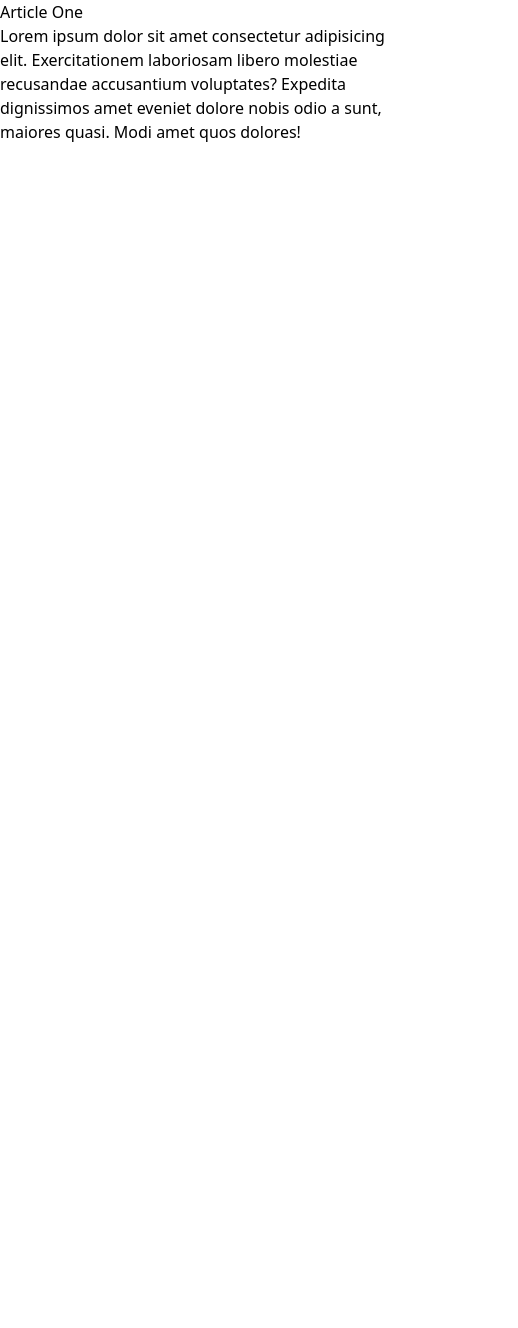
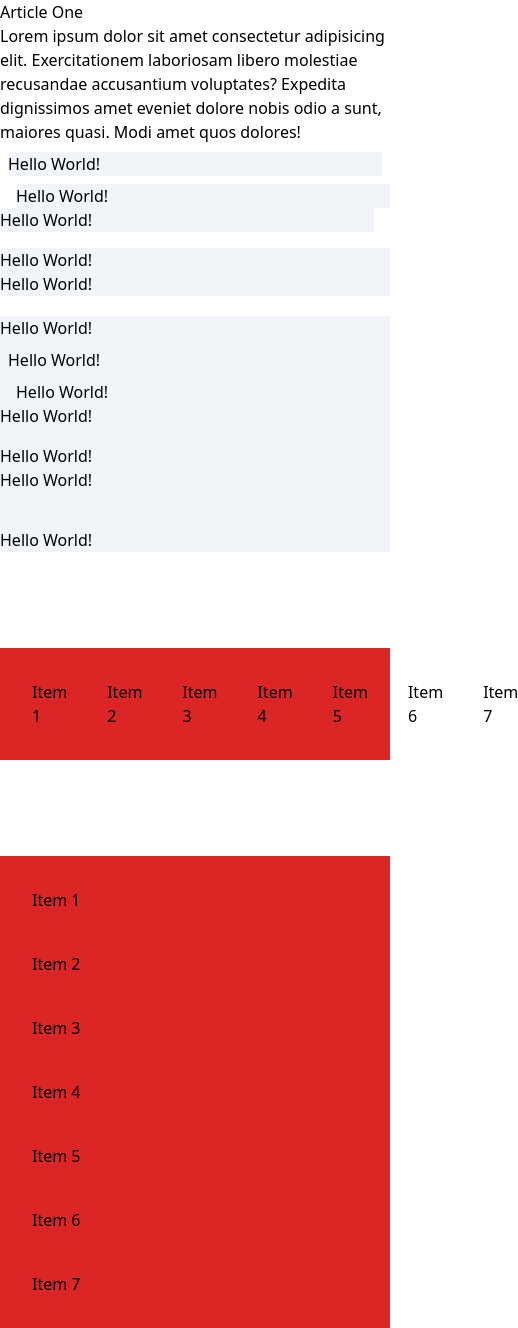
Before and after one commit to Saurav-98/Tailwind-fundamentals--1, a plain HTML site: page 03-container-spacing/index.html in a window 390 px wide. Shown: the whole page, 518 px wide, since content can reach past the window. Before the commit the page ends 844 px from the top, so only its background shows below. Drawn offline with nearby package versions, Linux system fonts and the light colour scheme.

Commit message:
Spacing, Margin, padding breakpoints

```diff
--- a/03-container-spacing/index.html
+++ b/03-container-spacing/index.html
@@ -9,7 +9,7 @@
   </head>
   <body>
     <!-- Container -->
-    <div>
+    <div class="container mx-auto">
       <article>
         <h3>Article One</h3>
         <p>
@@ -22,11 +22,41 @@
 
       <!-- Margin -->
 
+      <div class="bg-slate-100 m-2">Hello World!</div>
+      <div class="bg-slate-100 ml-4">Hello World!</div>
+      <div class="bg-slate-100 mr-4">Hello World!</div>
+      <div class="bg-slate-100 mt-4">Hello World!</div>
+      <div class="bg-slate-100 mb-4">Hello World!</div>
+      <div class="bg-slate-100 mt-[20px]">Hello World!</div>
+
       <!-- Padding -->
+      <div class="bg-slate-100 p-2">Hello World!</div>
+      <div class="bg-slate-100 pl-4">Hello World!</div>
+      <div class="bg-slate-100 pr-4">Hello World!</div>
+      <div class="bg-slate-100 pt-4">Hello World!</div>
+      <div class="bg-slate-100 pb-4">Hello World!</div>
+      <div class="bg-slate-100 pt-[20px]">Hello World!</div>
+      <!-- Space Between X -->
+      <div class="flex bg-red-600 mt-24 p-8 space-x-10">
+        <div>Item 1</div>
+        <div>Item 2</div>
+        <div>Item 3</div>
+        <div>Item 4</div>
+        <div>Item 5</div>
+        <div>Item 6</div>
+        <div>Item 7</div>
+      </div>
+      <!-- Space Between Y -->
 
-      <!-- Space Between X -->
-
-      <!-- Space Between Y -->
+      <div class="flex flex-col bg-red-600 mt-24 p-8 space-y-10">
+        <div>Item 1</div>
+        <div>Item 2</div>
+        <div>Item 3</div>
+        <div>Item 4</div>
+        <div>Item 5</div>
+        <div>Item 6</div>
+        <div>Item 7</div>
+      </div>
     </div>
   </body>
 </html>
```
